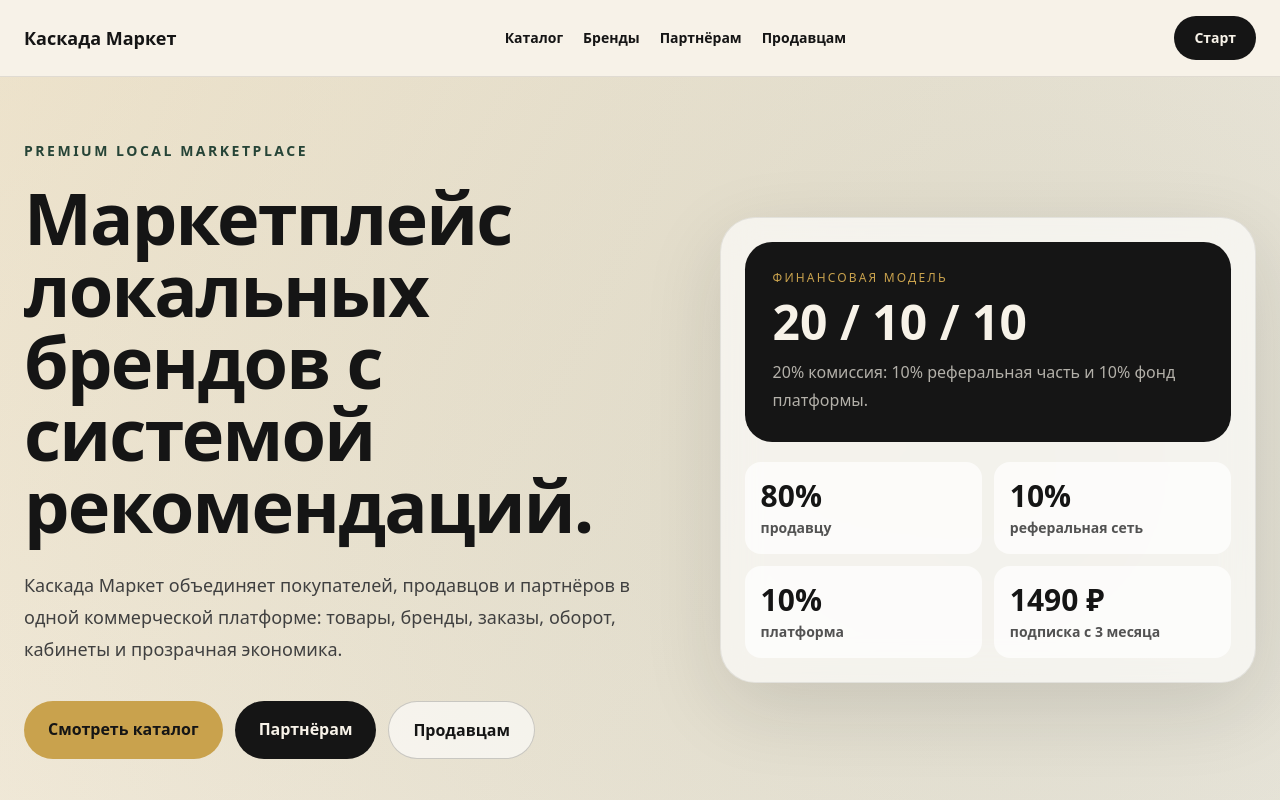
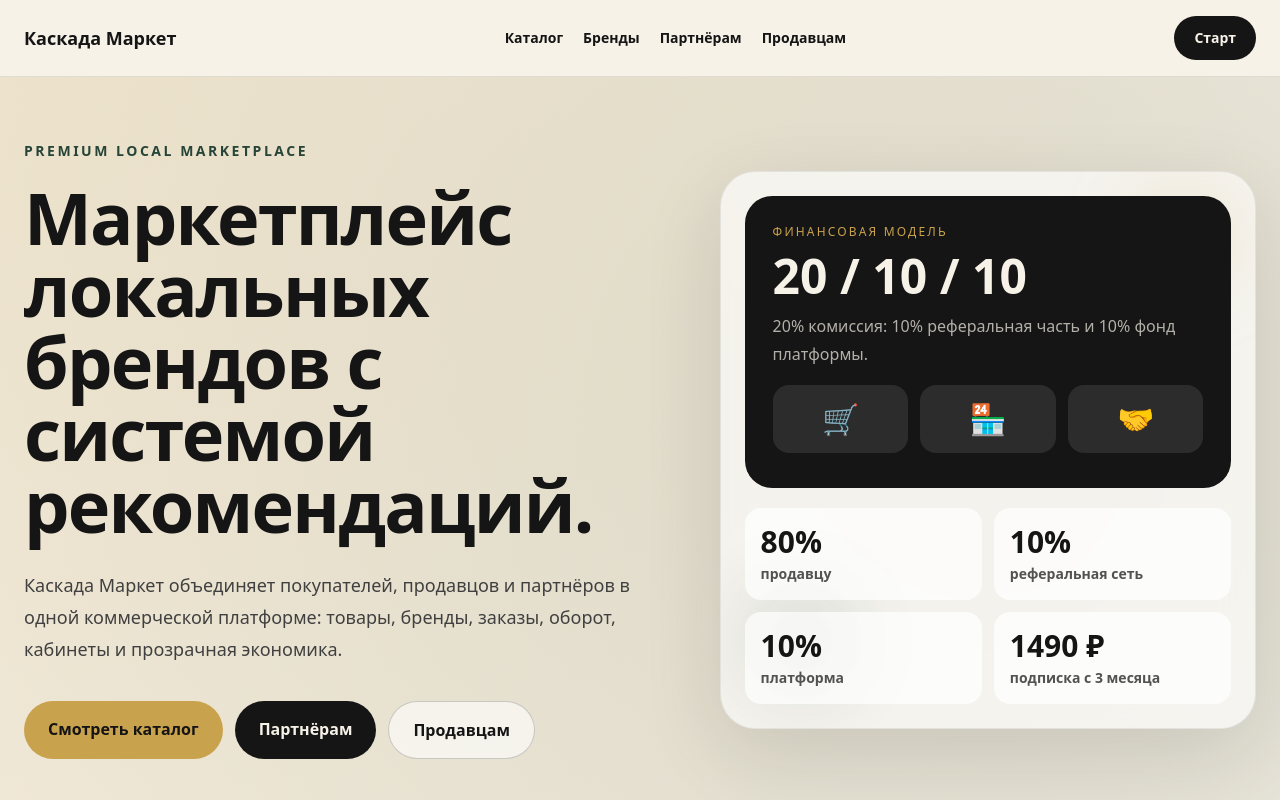
Before and after one commit to Iliavsevolodov/kaskada-, a Next.js app: page / in a window 1280 px wide. Shown: the top 800 px of the page. Built offline with nearby package versions, Linux system fonts and the light colour scheme.

Commit message:
Add hero visual animations

```diff
--- a/src/app/page.tsx
+++ b/src/app/page.tsx
@@ -10,7 +10,7 @@ export default function HomePage() {
       <SiteHeader />
 
       <section className="mx-auto grid max-w-7xl gap-10 px-6 py-16 lg:grid-cols-[1.1fr_0.9fr] lg:items-center">
-        <div>
+        <div className="reveal-up">
           <p className="section-label mb-5 text-sm font-bold text-forest">Premium Local Marketplace</p>
           <h1 className="max-w-5xl text-5xl font-black leading-[0.92] tracking-tight md:text-7xl">
             Маркетплейс локальных брендов с системой рекомендаций.
@@ -19,19 +19,26 @@ export default function HomePage() {
             Каскада Маркет объединяет покупателей, продавцов и партнёров в одной коммерческой платформе: товары, бренды, заказы, оборот, кабинеты и прозрачная экономика.
           </p>
           <div className="mt-9 flex flex-wrap gap-3">
-            <a className="rounded-full bg-gold px-6 py-4 font-black text-graphite" href="/kaskada-/catalog/">Смотреть каталог</a>
-            <a className="rounded-full bg-graphite px-6 py-4 font-black text-cream" href="/kaskada-/partners/">Партнёрам</a>
-            <a className="rounded-full border border-graphite/20 bg-white/60 px-6 py-4 font-black" href="/kaskada-/sellers/">Продавцам</a>
+            <a className="hover-lift rounded-full bg-gold px-6 py-4 font-black text-graphite" href="/kaskada-/catalog/">Смотреть каталог</a>
+            <a className="hover-lift rounded-full bg-graphite px-6 py-4 font-black text-cream" href="/kaskada-/partners/">Партнёрам</a>
+            <a className="hover-lift rounded-full border border-graphite/20 bg-white/60 px-6 py-4 font-black" href="/kaskada-/sellers/">Продавцам</a>
           </div>
         </div>
 
-        <div className="card-glass rounded-[2.2rem] p-6 shadow-soft">
-          <div className="rounded-[1.7rem] bg-graphite p-7 text-cream">
+        <div className="card-glass hover-lift reveal-up relative overflow-hidden rounded-[2.2rem] p-6 shadow-soft">
+          <div className="float-soft absolute right-8 top-8 h-20 w-20 rounded-full bg-gold/30 blur-2xl" />
+          <div className="pulse-soft absolute bottom-10 left-8 h-24 w-24 rounded-full bg-forest/20 blur-2xl" />
+          <div className="relative rounded-[1.7rem] bg-graphite p-7 text-cream">
             <p className="section-label text-xs text-gold">Финансовая модель</p>
             <h2 className="mt-3 text-5xl font-black">20 / 10 / 10</h2>
             <p className="mt-3 leading-7 text-cream/70">20% комиссия: 10% реферальная часть и 10% фонд платформы.</p>
+            <div className="mt-6 grid grid-cols-3 gap-3 text-center text-3xl">
+              <span className="float-soft rounded-2xl bg-white/10 p-4">🛒</span>
+              <span className="float-soft rounded-2xl bg-white/10 p-4">🏪</span>
+              <span className="float-soft rounded-2xl bg-white/10 p-4">🤝</span>
+            </div>
           </div>
-          <div className="mt-5 grid grid-cols-2 gap-3">
+          <div className="relative mt-5 grid grid-cols-2 gap-3">
             <Metric value="80%" label="продавцу" />
             <Metric value="10%" label="реферальная сеть" />
             <Metric value="10%" label="платформа" />
@@ -92,7 +99,7 @@ export default function HomePage() {
 
 function Metric({ value, label }: { value: string; label: string }) {
   return (
-    <div className="rounded-2xl bg-white/70 p-4">
+    <div className="hover-lift rounded-2xl bg-white/70 p-4">
       <p className="text-3xl font-black">{value}</p>
       <p className="mt-1 text-sm font-bold text-neutral-600">{label}</p>
     </div>
```
